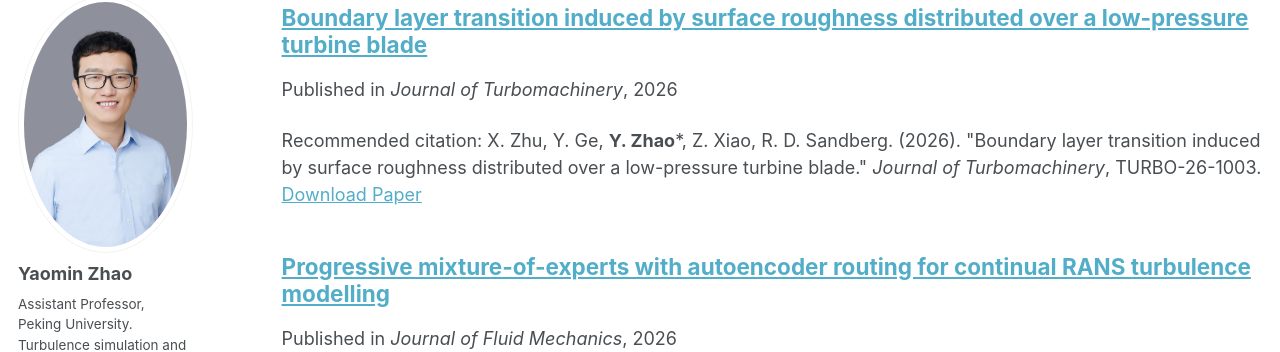
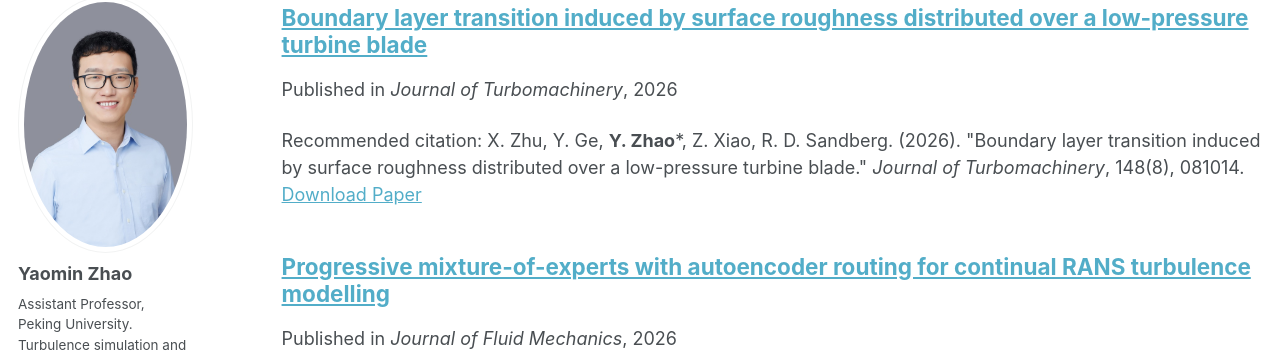
Before and after one commit to YMGroup-PKU/YMGroup-PKU.github.io, a Jekyll site: the page built from _pages/sitemap.md, in a window 1280 px wide and 900 px high, scrolled down 10697 px. Shown: the part 103-455 px from the top of the window. Built offline with Jekyll 4.4.1, drawn with Linux system fonts in a browser that asks for light colours; some web fonts are replaced; a script bundle is joined from its source files by our own code; library files that are not in the unit come from our copies.

Commit message:
Update roughness-LPT paper: published, J. Turbomach. 148(8) 081014

```diff
--- a/_publications/2026-12-25-roughness-lpt-transition.md
+++ b/_publications/2026-12-25-roughness-lpt-transition.md
@@ -6,5 +6,5 @@ permalink: /publication/roughness-lpt-transition
 date: 2026-12-25
 venue: 'Journal of Turbomachinery'
 paperurl: 'https://doi.org/10.1115/1.4072013'
-citation: 'X. Zhu, Y. Ge, <b>Y. Zhao</b>*, Z. Xiao, R. D. Sandberg. (2026). "Boundary layer transition induced by surface roughness distributed over a low-pressure turbine blade." <i>Journal of Turbomachinery</i>, TURBO-26-1003.'
+citation: 'X. Zhu, Y. Ge, <b>Y. Zhao</b>*, Z. Xiao, R. D. Sandberg. (2026). "Boundary layer transition induced by surface roughness distributed over a low-pressure turbine blade." <i>Journal of Turbomachinery</i>, 148(8), 081014.'
 ---
--- a/tools/gen_publications.py
+++ b/tools/gen_publications.py
@@ -35,7 +35,7 @@ PAPERS = [
     ("roughness-lpt-transition", 2026, "corresponding",
      "X. Zhu, Y. Ge, <b>Y. Zhao</b>*, Z. Xiao, R. D. Sandberg",
      "Boundary layer transition induced by surface roughness distributed over a low-pressure turbine blade",
-     "Journal of Turbomachinery", ", TURBO-26-1003", "", "https://doi.org/10.1115/1.4072013"),
+     "Journal of Turbomachinery", ", 148(8), 081014", "", "https://doi.org/10.1115/1.4072013"),
     ("hierarchical-hairpin-vortices", 2026, "corresponding",
      "W. Shen, Y. Ge, Z. Han, <b>Y. Zhao</b>*, Y. Yang*",
      "Constructing wall turbulence using hierarchical hairpin vortices",
```
